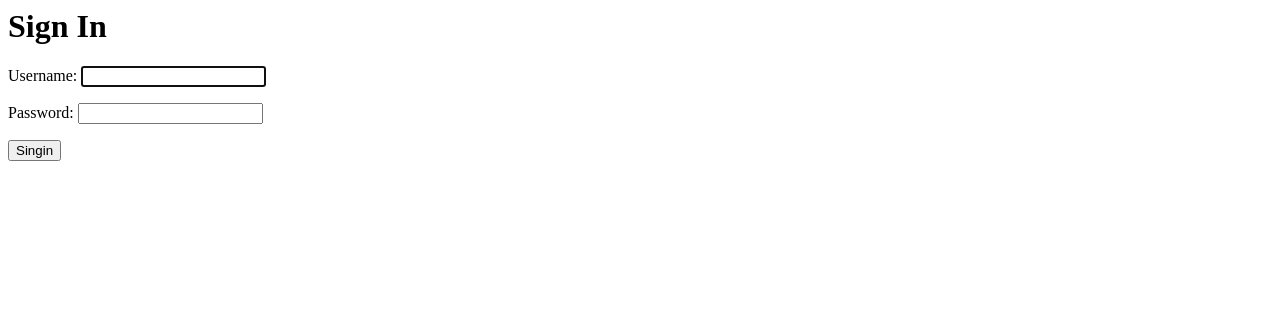
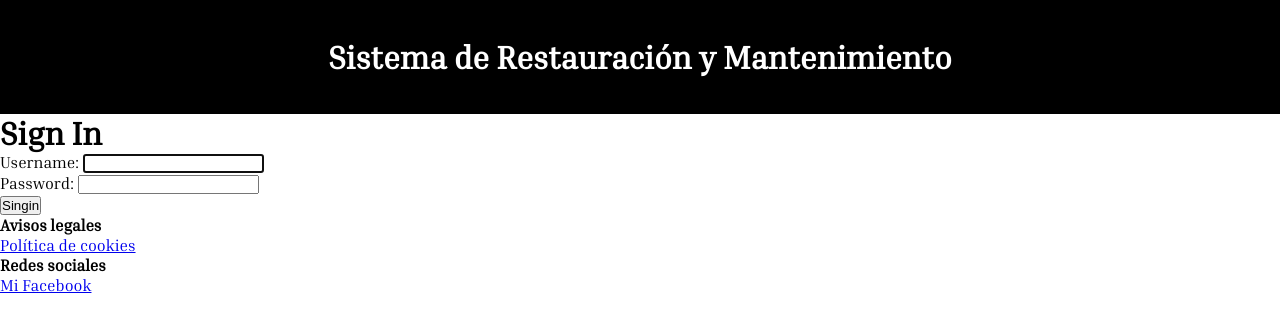
Before and after one commit to JeanPaulRF/teatronacional, a Django app: page / in a window 1280 px wide. Shown: the top 332 px of the page. Run offline with Django 4.2, Linux system fonts and the light colour scheme.

Commit message:
Basees terminadas

```diff
--- /dev/null
+++ b/modelo/static/styles/main.css
@@ -0,0 +1,27 @@
+@font-face {
+    font-family:'Inria Serif';
+    src:url(InriaSerif-Regular.ttf)
+}
+
+* {
+    margin: 0px;
+    padding: 0px;
+}
+
+body {
+    background-color: rgb(255, 255, 255);
+    font-family:'Inria Serif';
+}
+
+header {
+    background-color: black;
+    color: white;
+    height: 114px;
+    text-align: center;
+    line-height: 114px;
+    grid-column: auto;
+}
+
+#titulo {
+    margin: auto;
+}
--- a/modelo/templates/signin.html
+++ b/modelo/templates/signin.html
@@ -1,3 +1,21 @@
+{% load static %}
+<!DOCTYPE html>
+<html lang="es">
+  <head>
+    <title>Teatro Nacional</title>
+    <meta charset="UTF-8">
+    <meta name="title" content="Título de la WEB">
+    <meta name="description" content="Descripción de la WEB">
+    <link href="{% static '/styles/main.css' %}" rel="stylesheet" type="text/css"/>
+  </head>
+  <body>
+    <header>
+      <h1 id="titulo">Sistema de Restauración y Mantenimiento</h1>
+    </header>
+    {% comment %} <nav>
+      <a href="http://dominio.com/seccion2.html">IR SECCIÓN 2</a>
+      <a href="http://dominio.com/seccion2.html">IR SECCIÓN 3</a>
+    </nav> {% endcomment %}
     <h1>Sign In</h1>
 
     {{error}}
@@ -9,3 +27,11 @@
             Singin
         </button>
     </form>
+    <footer>
+      <h4>Avisos legales</h4>
+      <a href="http://dominio.com/aviso-legal">Política de cookies</a>
+      <h4>Redes sociales</h4>
+      <a href="http://facebook.com/mi-pagina-de-facebook">Mi Facebook</a>
+    </footer>
+  </body>
+</html>
```
Also changed, not shown: modelo/templates/home.html (+43 -1 lines), modelo/static/styles/InriaSerif-Regular.ttf (added), teatro/static/styles/main.css (deleted). Lines whose indentation alone changed are shown as unchanged.
